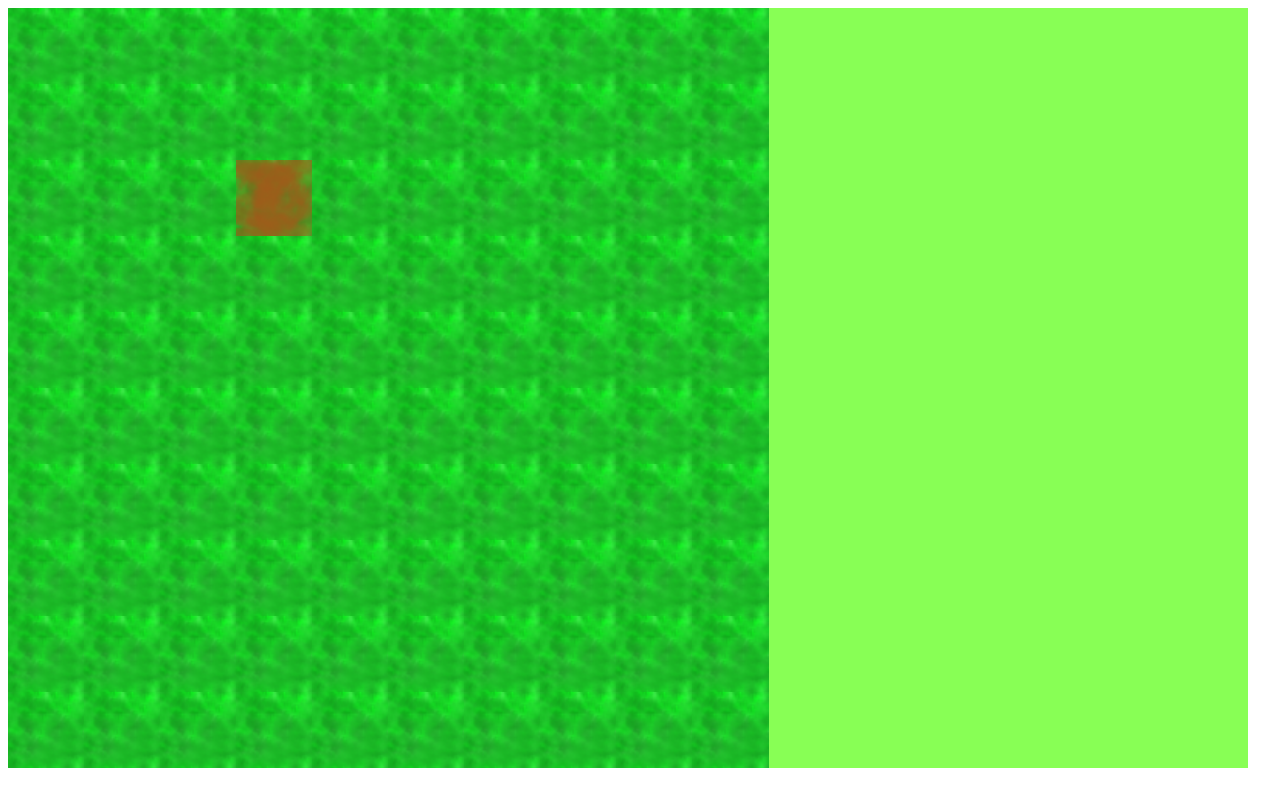
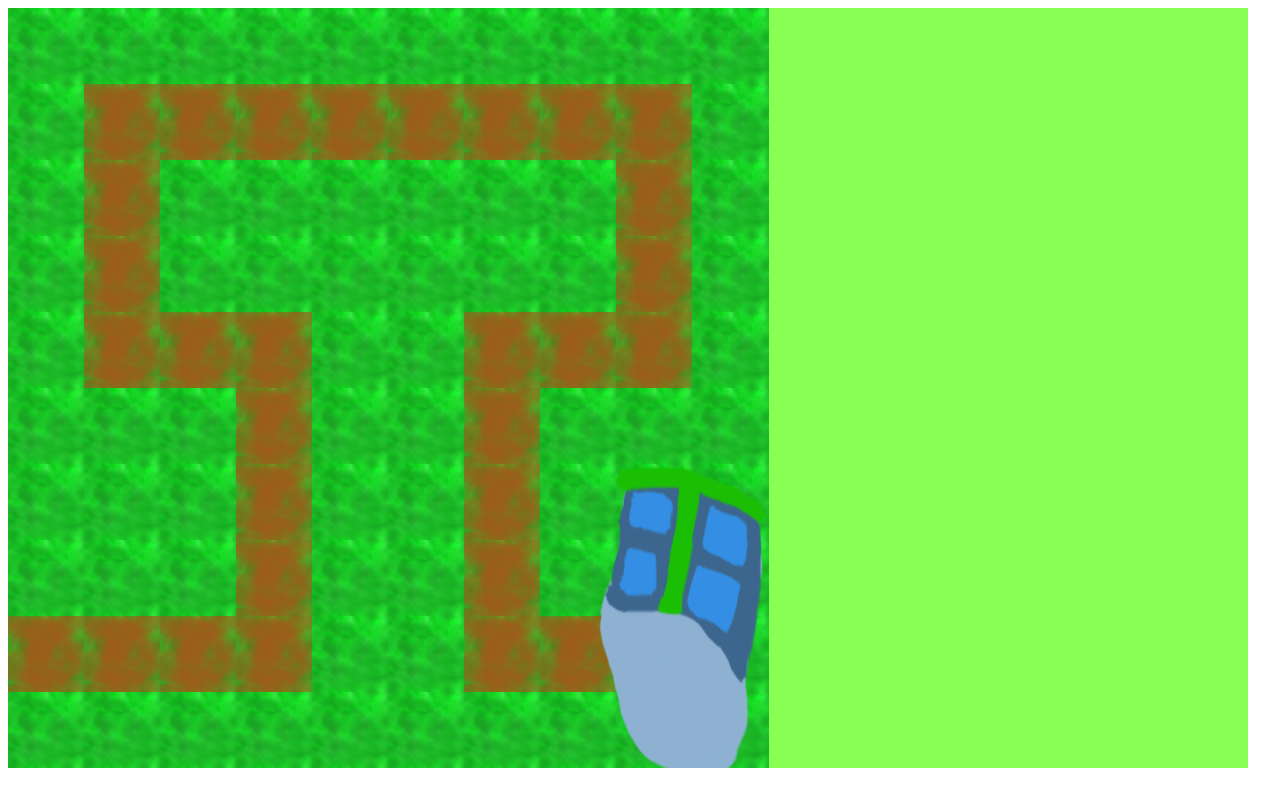
Before and after one commit to Xristinaaaa/Academy-Defence, a plain HTML site: page Index.html in a window 1280 px wide. Drawn offline with Linux system fonts and the light colour scheme.

Commit message:
Basic Arrangement

```diff
--- a/Index.html
+++ b/Index.html
@@ -9,9 +9,10 @@
 
 
 
-    <script src="terrain.js"> </script>
-    <script src="Vector.js"> </script>
-    <script src="game.js"> </script>
+    <script src="Scripts/Terrain.js"> </script>
+    <script src="Scripts/Vector.js"> </script>
+    <script src="Scripts/Game.js"> </script>
+    <script src="Scripts/Draw.js"> </script>
     <script type="text/javascript">
 
     </script>
--- /dev/null
+++ b/Scripts/Draw.js
@@ -0,0 +1,16 @@
+function Draw()
+{
+    ctx.fillRect(0,0,canvasa.width,canvasa.height);
+
+    ctx.drawImage(trevataImage,0,0,50,50);
+    for (var y = 0;y < 10;y+=1)
+    {
+      for (var x = 0;x < 10;x+=1)
+      {
+         ctx.drawImage(allImages[grida[y][x].Type],x*(0.095*window.innerHeight),y*(0.095*window.innerHeight),(0.096*window.innerHeight),(0.096*window.innerHeight));
+      }
+    }
+
+    ctx.drawImage(academyImage,0.73*window.innerHeight,0.565*window.innerHeight,0.22*window.innerHeight,0.41*window.innerHeight);
+
+}
--- /dev/null
+++ b/Scripts/Game.js
@@ -0,0 +1,76 @@
+var allImages = [];
+var trevataImage = new Image;
+trevataImage.src = "Images/Grass.png";
+allImages.push(trevataImage);
+var dirtImage = new Image;
+dirtImage.src = "Images/Dirt.png";
+allImages.push(dirtImage);
+var academyImage = new Image;
+academyImage.src = "Images/Academy.png";
+var canvasa;
+var ctx;
+var grida = [];
+
+
+var testPosition;
+
+
+function StartUp()
+{
+  //Setting canvas dimensions and ctx drawing object:
+  canvasa = document.getElementById('canvasa');
+  canvasa.width = window.innerHeight * 1.55;canvasa.height = window.innerHeight * 0.95;
+  ctx = canvasa.getContext('2d');
+  ctx.fillStyle="#88FF55";
+
+  testPosition = new Vector2(50,150);
+  console.log(testPosition.Y);
+
+  //Setting up the Block grid:
+  for (var y = 0;y < 10;y+=1)
+  {
+    var tempGrid = []
+    for (var x = 0;x < 10;x+=1)
+    {
+        tempGrid.push(new Block(y,x,0));
+    }
+    grida.push(tempGrid);
+  }
+
+  //Setting the Path:
+  grida[8][0].Type = 1;
+  grida[8][1].Type = 1;
+  grida[8][2].Type = 1;
+  grida[8][3].Type = 1;
+  grida[7][3].Type = 1;
+  grida[6][3].Type = 1;
+  grida[5][3].Type = 1;
+  grida[4][3].Type = 1;
+  grida[4][2].Type = 1;
+  grida[4][1].Type = 1;
+  grida[3][1].Type = 1;
+  grida[2][1].Type = 1;
+  grida[1][1].Type = 1;
+  grida[1][2].Type = 1;
+  grida[1][3].Type = 1;
+  grida[1][4].Type = 1;
+  grida[1][5].Type = 1;
+  grida[1][6].Type = 1;
+  grida[1][7].Type = 1;
+  grida[1][8].Type = 1;
+  grida[2][8].Type = 1;
+  grida[3][8].Type = 1;
+  grida[4][8].Type = 1;
+  grida[4][7].Type = 1;
+  grida[4][6].Type = 1;
+  grida[5][6].Type = 1;
+  grida[6][6].Type = 1;
+  grida[7][6].Type = 1;
+  grida[8][6].Type = 1;
+  grida[8][7].Type = 1;
+
+
+  Draw();
+}
+
+window.onload = StartUp;
--- a/game.js
+++ /dev/null
@@ -1,54 +0,0 @@
-var allImages = [];
-var trevataImage = new Image;
-trevataImage.src = "Grass.png";
-allImages.push(trevataImage);
-var dirtImage = new Image;
-dirtImage.src = "Dirt.png";
-allImages.push(dirtImage);
-var canvasa;
-var ctx;
-var grida = [];
-for (var y = 0;y < 10;y+=1)
-{
-  var tempGrid = []
-  for (var x = 0;x < 10;x+=1)
-  {
-      tempGrid.push(new Block(y,x,0));
-  }
-  grida.push(tempGrid);
-}
-grida[2][3].Type = 1;
-
-var testPosition;
-
-
-function StartUp()
-{
-  canvasa = document.getElementById('canvasa');
-  canvasa.width = window.innerHeight * 1.55;canvasa.height = window.innerHeight * 0.95;
-  ctx = canvasa.getContext('2d');
-  ctx.fillStyle="#88FF55";
-
-  testPosition = new Vector2(50,150);
-  console.log(testPosition.Y);
-
-
-  Draw();
-}
-
-window.onload = StartUp;
-
-function Draw()
-{
-    ctx.fillRect(0,0,canvasa.width,canvasa.height);
-
-    ctx.drawImage(trevataImage,0,0,50,50);
-
-    for (var y = 0;y < 10;y+=1)
-    {
-      for (var x = 0;x < 10;x+=1)
-      {
-         ctx.drawImage(allImages[grida[y][x].Type],x*(0.095*window.innerHeight),y*(0.095*window.innerHeight),(0.096*window.innerHeight),(0.096*window.innerHeight));
-      }
-    }
-}
```
Also changed, not shown: Images/Academy.png (added), Images/Dirt.png (renamed from Dirt.png), Images/Grass.png (renamed from Grass.png), Scripts/Terrain.js (renamed from terrain.js), Scripts/Vector.js (renamed from Vector.js).
